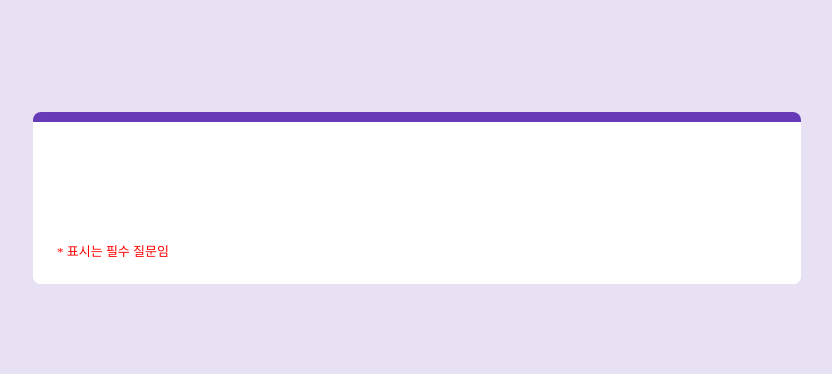
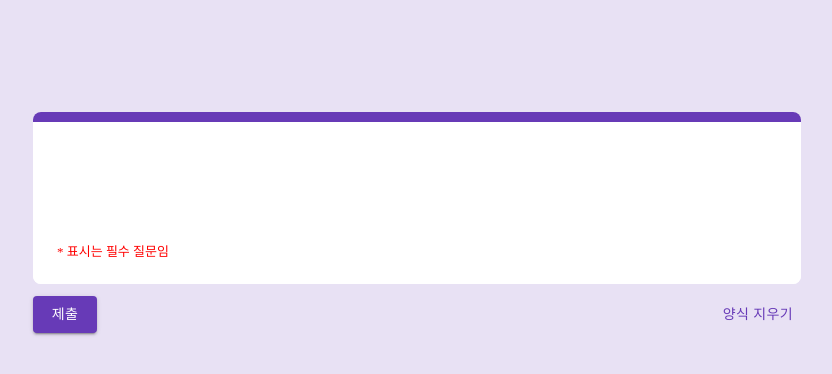
Before and after one commit to gayoung0619/react-app-survey, a React (Vite) app: page /preview in a window 1280 px wide. Shown: the top 374 px of the page, without its empty margins (223-1055 px from the left). Built offline with nearby package versions, Linux system fonts and the light colour scheme.

Commit message:
feat: 폼 제출시 동작추가

```diff
--- a/src/components/Layout/DragArea.tsx
+++ b/src/components/Layout/DragArea.tsx
@@ -1,5 +1,6 @@
 import { useDispatch, useSelector } from "react-redux";
-import { updateFormOrder } from '../../slices/form.ts'
+import { useNavigate } from "react-router-dom";
+import { resetForm, updateFormOrder} from '../../slices/form.ts'
 import { DragDropContext, Droppable, Draggable, DropResult } from 'react-beautiful-dnd';
 
 import Wrapper from "./Wrapper.jsx";
@@ -10,10 +11,16 @@ import FormContainer from "./FormContainer.tsx"
 import classes from './DragArea.module.css';
 
 import { RootState } from "../../store";
+import Button from "@mui/material/Button";
+import { useLocation } from "react-router-dom";
 
 const DragArea = () => {
+  const navigate = useNavigate();
+  const location = useLocation();
+  const { pathname } = location;
+  const isPreview = pathname === '/preview';
 	const dispatch = useDispatch();
-	const items = useSelector((state: RootState) => state.form.items );
+	const items = useSelector((state: RootState) => state.form.items);
 
 	const handleDragEnd = (result: DropResult) => {
 		if (!result.destination) {
@@ -26,6 +33,18 @@ const DragArea = () => {
 
 		dispatch(updateFormOrder(updatedItems));
 	};
+
+  const handleSubmit = () => {
+    items.map((item)=>{
+      if (item.isRequired && item.inputValue === '' && item.checkedOption === '') {
+        console.log('폼제출 안함');
+      }else {
+        alert('폼이 제출되었습니다.');
+        navigate("/");  // 홈으로 이동
+        dispatch(resetForm())
+      }
+    })
+  }
 
 	return (
 		<Wrapper>
@@ -65,6 +84,12 @@ const DragArea = () => {
 					)}
 				</Droppable>
 			</DragDropContext>
+      {isPreview && (
+        <div style={{ display: 'flex', alignItems: 'center', justifyContent: 'space-between', maxWidth: '768px', margin: '0 auto' }}>
+          <Button onClick={handleSubmit} variant="contained" type="submit">제출</Button>
+          <Button variant="text">양식 지우기</Button>
+        </div>
+      )}
 		</Wrapper>
 	);
 };
```
